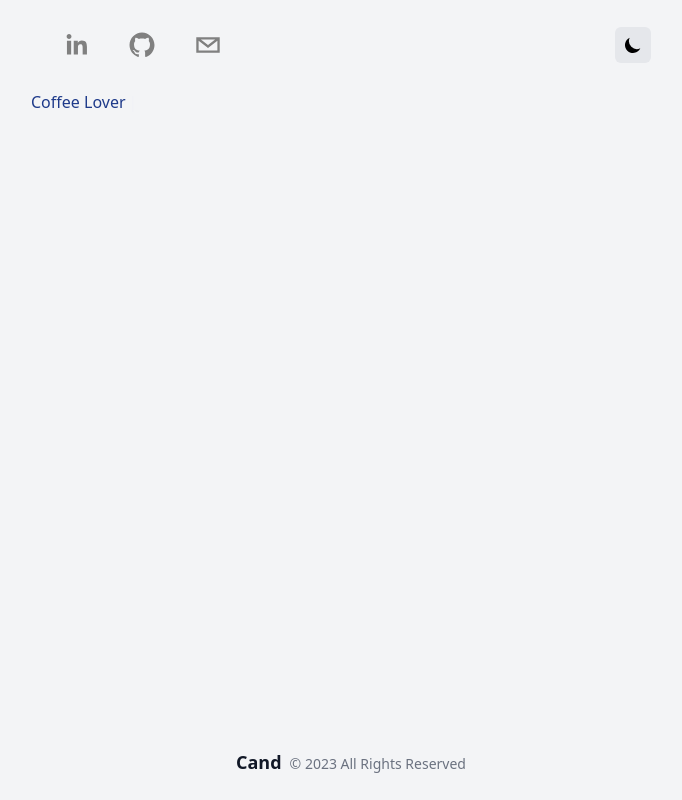
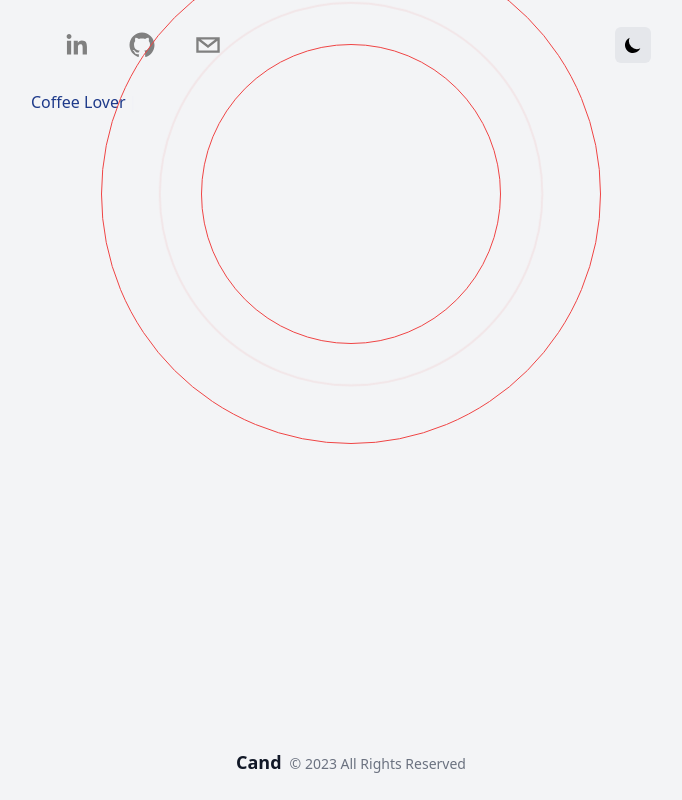
Before and after one commit to jmdc89/NextJSPortfoliov2, a Next.js app: page / in a window 1280 px wide. Shown: the whole page, without its empty margins (289-971 px from the left). Built offline with nearby package versions, Linux system fonts and the light colour scheme.

Commit message:
Background circles
circles css

```diff
--- /dev/null
+++ b/components/BackgroundCircles.js
@@ -0,0 +1,15 @@
+import React from 'react'
+
+function BackgroundCircles() {
+  return (
+    <div className='relative flex justify-center items-center'>
+        <div className='absolute border border-red-500 rounded-full h-[200px] w-[200px] mt-52 animate-ping'/>
+        <div className='absolute border border-red-500 rounded-full h-[300px] w-[300px] mt-52'/>
+        <div className='absolute border border-red-500 rounded-full h-[500px] w-[500px] mt-52'/>
+        <div />
+        <div />
+    </div>
+  )
+}
+
+export default BackgroundCircles
--- a/sections/Hero.js
+++ b/sections/Hero.js
@@ -1,3 +1,4 @@
+import BackgroundCircles from "@/components/BackgroundCircles";
 import Button from "@/components/Button"
 import {Cursor, useTypewriter} from "react-simple-typewriter";
 
@@ -24,6 +25,7 @@ const Hero = () => {
     // </section>
 
     <div>
+      <BackgroundCircles />
       <h1>
         <span className="text-blue-900 dark:text-red-200">{text}</span>
         <Cursor cursorColor="blue" />
```
